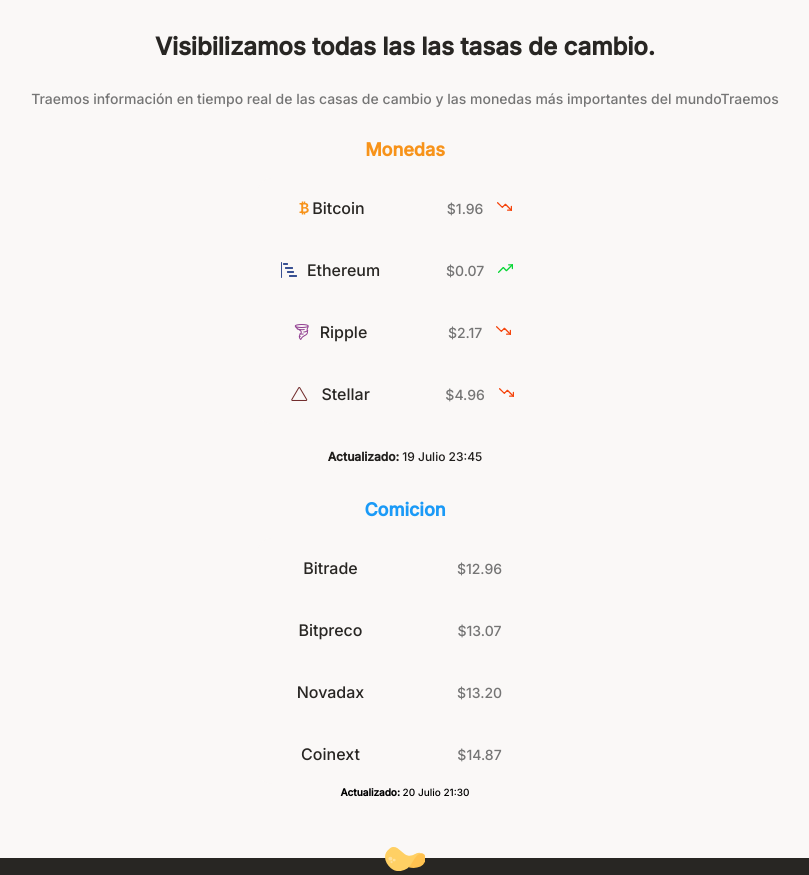
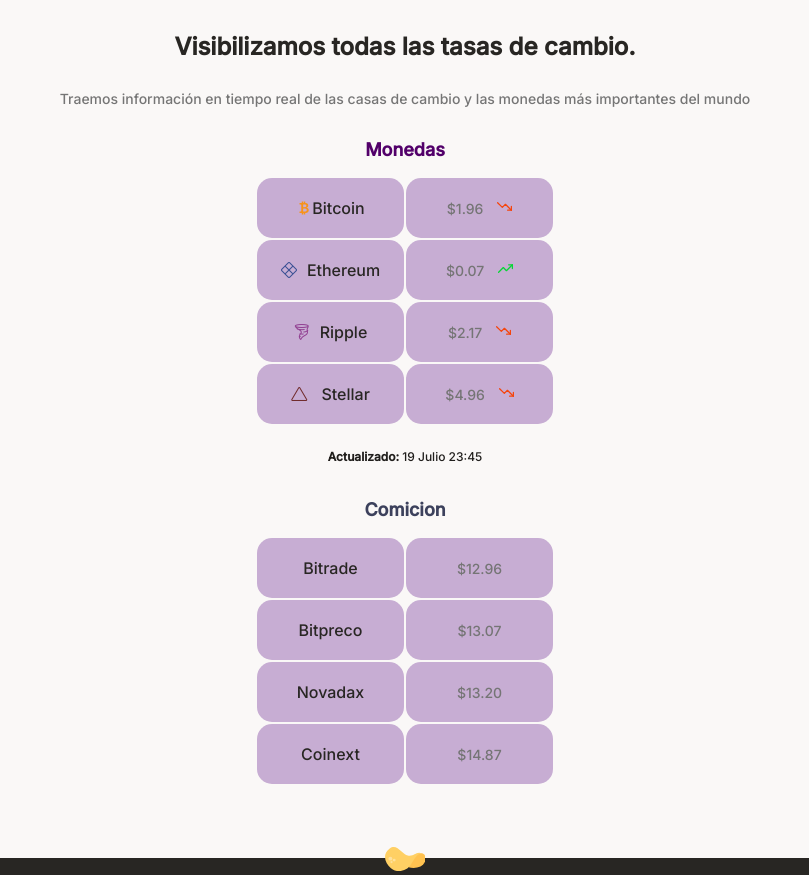
Before and after one commit to valenmoronta/criptopapabit.github.io, a plain HTML site: page index.html in a window 1280 px wide. Shown: the part 640-1515 px from the top of the page, without its empty margins (235-1044 px from the left). Drawn offline with nearby package versions, Linux system fonts and the light colour scheme.

Commit message:
"cambios de esstilos  y colores"

```diff
--- a/index.html
+++ b/index.html
@@ -32,10 +32,10 @@
       <section class="main-moneda-container">
         <div class="backgound-img"></div>
         <div class="main-moneda-container--title">
-          <h2>Visibilizamos todas las las tasas de cambio.</h2>
+          <h2>Visibilizamos todas las tasas de cambio.</h2>
           <p>
             Traemos información en tiempo real de las casas de cambio y las
-            monedas más importantes del mundoTraemos
+            monedas más importantes del mundo
           </p>
         </div>
         <section class="main-tables-container">
@@ -45,21 +45,21 @@
               <table>
                 <tr>
                   <td class="table__top__left"><i class="bi bi-currency-bitcoin bitcoint-icon"></i>Bitcoin</td>
-                  <td class="table__top-right table__right">
+                  <td class="table__top-right table__right table__top__left" >
                     $1.96 <span class="down"></span>
                   </td>
                 </tr>
                 <tr>
-                  <td><i class="bi bi-bar-chart-steps ethereum-icon"></i>Ethereum</td>
-                  <td class="table__right">$0.07 <span class="up"></span></td>
+                  <td class=" table__top__left"><i class="bi bi-x-diamond ethereum-icon"></i>Ethereum</td>
+                  <td class="table__right table__top__left">$0.07 <span class="up"></span></td>
                 </tr>
                 <tr>
-                  <td><i class="bi bi-tornado ripple-icon"></i>Ripple</td>
-                  <td class="table__right">$2.17 <span class="down"></span></td>
+                  <td class=" table__top__left"><i class="bi bi-tornado ripple-icon"></i>Ripple</td>
+                  <td class="table__right table__top__left">$2.17 <span class="down"></span></td>
                 </tr>
                 <tr>
                   <td class="table-botom-left"><i class="bi bi-triangle stellar-icon"></i> Stellar</td>
-                  <td class="table__bottom-right table__right">
+                  <td class="table__bottom-right table__right table__top__left">
                     $4.96 <span class="down"></span>
                   </td>
                 </tr>
@@ -78,28 +78,27 @@
               <table>
                 <tr>
                   <td class="table__top__left">Bitrade</td>
-                  <td class="table__top-right table__right">
+                  <td class="table__top-right table__right table__top__left">
                     $12.96
                   </td>
                 </tr>
                 <tr>
-                  <td>Bitpreco</td>
-                  <td class="table__right">$13.07</td>
+                  <td class=" table__top__left">Bitpreco</td>
+                  <td class="table__right table__top__left">$13.07</td>
                 </tr>
                 <tr>
-                  <td>Novadax</td>
-                  <td class="table__right">$13.20</td>
+                  <td class=" table__top__left">Novadax</td>
+                  <td class="table__right table__top__left">$13.20</td>
                 </tr>
                 <tr>
                   <td class="table-botom-left">Coinext</td>
-                  <td class="table__bottom-right table__right">
+                  <td class="table__bottom-right table__right table__top__left">
                     $14.87
                   </td>
                 </tr>
               </table>
             </div>
             <div>
-              <p><b>Actualizado:</b> 20 Julio 21:30</p>
             </div>
           </div>
         </section>
@@ -120,12 +119,12 @@
         <article class="article-container">
           <span class="ojo"></span>
           <p class="article-title2">No hay tasas escondidas</p>
-          <p class="article-parraf2">Ni en la compra o al momento de exit, Batabit siempre te muestra el costo real de lo que estás adquiriendo.</p>
+          <p class="article-parraf2">Ni en la compra o al momento de exit, Batatabit siempre te muestra el costo real de lo que estás adquiriendo.</p>
         </article>
         <article class="article-container">
           <span class="dolar-sing"></span>
           <p class="article-title3">Comprar moneda</p>
-          <p class="article-parraf3">No más rumores, con Babtabit sabrás el valor real de cada moneda en el mercado actual.</p>
+          <p class="article-parraf3">No más rumores, con Batatabit sabrás el valor real de cada moneda en el mercado actual.</p>
         </article>
         <article class="article-container">
           <span class="confirm"></span>
@@ -143,7 +142,7 @@
           <h2>Escoge el plan que mejor se ajuste a ti</h2>
           <p>Cualquier plan te da acceso a completo a
             nuestra plataforma</p>
-          <section class="main-plans-container">
+          <section class="main-plans-container" id="plans">
             <article class="tarjeta-container">
               <p class="recomendado">recomendado</p>
               <div class="plan-pago">
@@ -158,9 +157,9 @@
             <article class="tarjeta-container">
               <p class="recomendado2">Gran valoracion</p>
               <div class="plan-pago">
-                <h3 class="plan-title">Pago mensual</h3>
-                <p class="plan-costo"><span class="costo-sign">$</span>99</p>
-                <p class="plan-ahorro">paga $19 mensuales con este plan</p>
+                <h3 class="plan-title">Pago simestral</h3>
+                <p class="plan-costo"><span class="costo-sign">$</span>150</p>
+                <p class="plan-ahorro">paga $150 simestrales con este plan</p>
                 <button class="plan-botoom2">Escoger este <span class="icon-plan2"><i class="bi bi-arrow-right"></i></span></button>
               </div>
             </article>
@@ -168,8 +167,8 @@
               <p class="recomendado3">valoracion media</p>
               <div class="plan-pago">
                 <h3 class="plan-title">Pago semanal / comicion extra</h3>
-                <p class="plan-costo"><span class="costo-sign">$</span>99</p>
-                <p class="plan-ahorro">paga $12 semanales con este plan</p>
+                <p class="plan-costo"><span class="costo-sign">$</span>80</p>
+                <p class="plan-ahorro">paga $80 semanales con este plan</p>
                 <button class="plan-botoom3">Escoger este <span class="icon-plan3"><i class="bi bi-arrow-right"></i></span></button>
               </div>
             </article>
--- a/styles.css
+++ b/styles.css
@@ -16,6 +16,8 @@
   --grey: #bababa;
   --off-white: #faf8f7;
   --just-white: #faf8f7;
+  --morado: #612897;
+  --full-black: #000000;
 }
 
 * {
@@ -28,6 +30,7 @@
   font-size: 62.5%;
   font-family: "DM Sans", sans-serif;
   font-family: "Inter", sans-serif;
+  scroll-behavior: smooth;
 }
 
 header {
@@ -39,7 +42,7 @@
   min-width: 320px;
   height: 334px;
   text-align: center;
-  background: linear-gradient(207.8deg, #201e1c 16.69%, #f7931a 100%);
+  background: linear-gradient(207.8deg, #000000 3.69%, #612897 100%);
 }
 
 header img {
@@ -163,7 +166,7 @@
   font-size: 1.8rem;
   font-weight: bold;
   line-height: 2.3rem;
-  color: var(--bitcoin-orange);
+  color: #52006a;
 }
 
 .container-tables {
@@ -185,11 +188,15 @@
   font-weight: 500;
   line-height: 1.9rem;
   color: var(--black);
-  background-color: #faf8f7;
+  background-color: #c7add3;
+  cursor: default;
+}
+.container-tables td:hover {
+  background-color: #e7b2a5;
 }
 
 .container-tables .table__top__left {
-  border-radius: 15px 0 0 0;
+  border-radius: 15px;
 }
 
 .container-tables .table__top__right {
@@ -197,7 +204,7 @@
 }
 
 .container-tables .table-botom-left {
-  border-radius: 0 0 0 15px;
+  border-radius: 15px;
 }
 
 .container-tables .table-botom-right {
@@ -216,7 +223,7 @@
   font-size: 1.8rem;
   font-weight: bold;
   line-height: 2.3rem;
-  color: var(--secondary-blue);
+  color: #3c415c;
 }
 
 .container-tables .down {
@@ -723,7 +730,7 @@
   display: flex;
   width: 100%;
   height: 150px;
-  background: linear-gradient(207.8deg, #201e1c 16.69%, #f7931a 100%);
+  background: linear-gradient(207.8deg, #000000 3.69%, #612897 100%);
 }
 
 footer section {
```
Also changed, not shown: assets/icons/cripto home (2).svg (added), assets/img/cripto home (1).svg (added).
